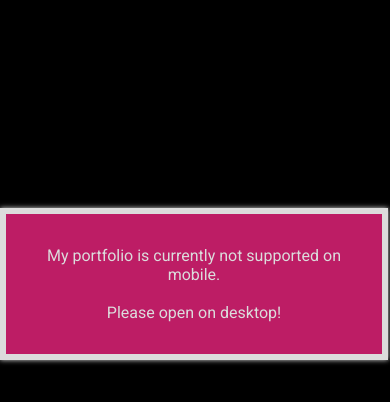
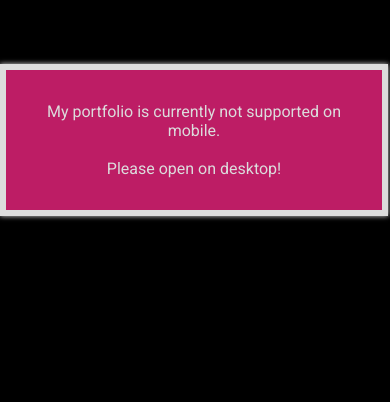
Before and after one commit to thecrazycoder1239/portfolio, a React (Create React App) app: page / in a window 390 px wide. Shown: the part 112-514 px from the top of the page. Built offline with nearby package versions, Linux system fonts and the light colour scheme; a web font is replaced by a local one.

Commit message:
added a responsive design

```diff
--- a/src/App.css
+++ b/src/App.css
@@ -269,7 +269,7 @@ body {
   visibility: hidden;
   background-color: #d92274de;
   text-align: center;
-  top: 20rem;
+  top: 11rem;
   width: 1vw;
   padding: 2rem;
   border: 0.4rem solid;
```
